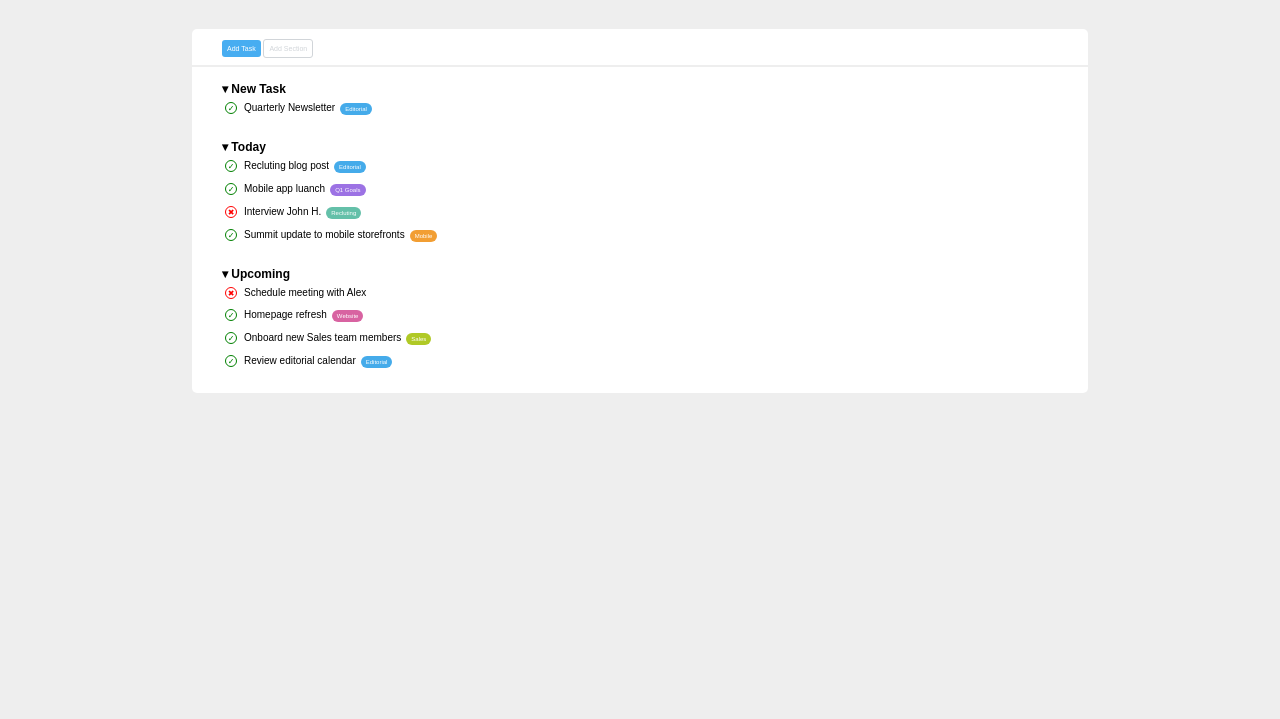
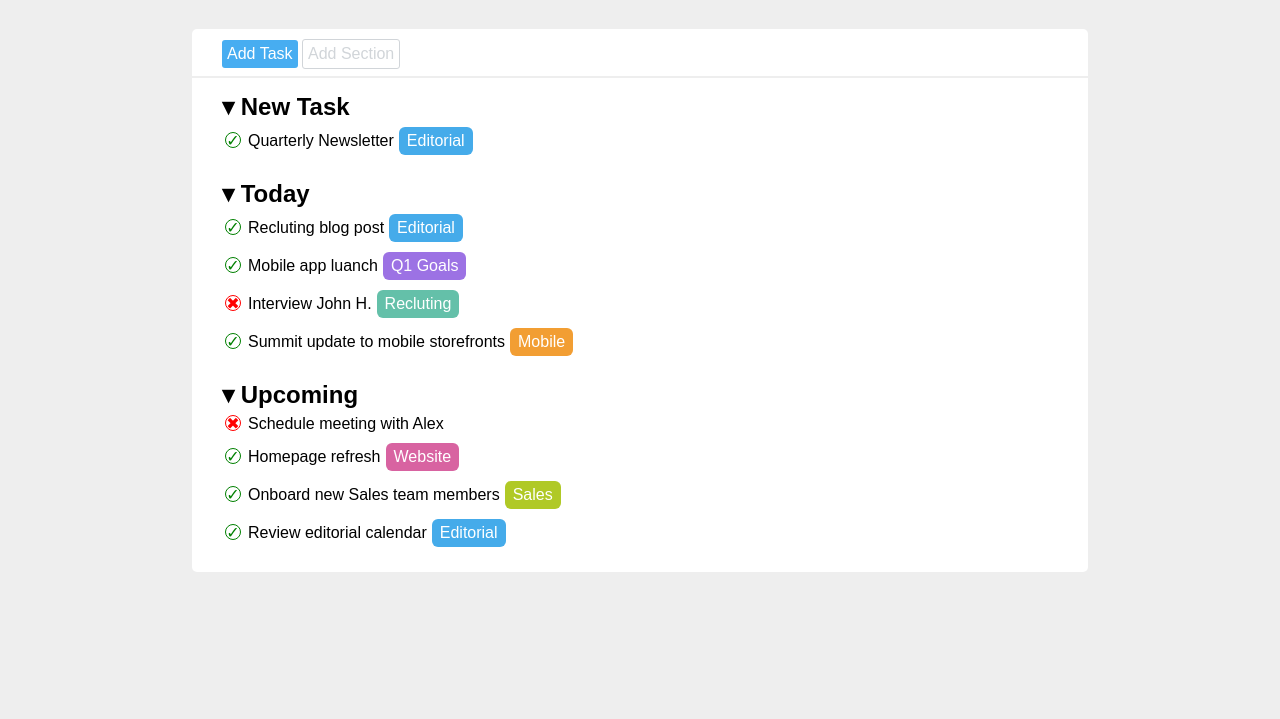
Before and after one commit to AntonioLoco/html-css-toboolist, a plain HTML site: page index.html in a window 1280 px wide. Shown: the part 81-800 px from the top of the page. Drawn offline with Linux system fonts and the light colour scheme.

Commit message:
Corrette le misure dei font in rem

```diff
--- a/css/style.css
+++ b/css/style.css
@@ -9,7 +9,7 @@
 body{
     font-family: Arial, Helvetica, sans-serif;
     background-color: #eeeeee;
-    font-size: 10px;
+    font-size: 1rem;
 }
 
 .container{
@@ -20,7 +20,7 @@ body{
 /* Titolo delle liste */
 .list-title{
     display: inline-block;
-    font-size: 12px;
+    font-size: 1.5rem;
     font-weight: 700;
     padding-bottom: 6px;
 }
@@ -28,12 +28,12 @@ body{
 /* Punto lista */
 .list-point{
     display: inline-block;
-    width: 12px;
-    height: 12px;
-    font-size: 8px;
+    width: 1rem;
+    height: 1rem;
+    font-size: 1rem;
     font-weight: 300;
     text-align: center;
-    line-height: 12px;
+    line-height: 1rem;
     border-radius: 50%;
     margin-left: 3px;
     margin-right: 7px;
@@ -53,8 +53,8 @@ body{
 .category{
     display: inline-block;
     color: #fff;
-    font-size: 6px;
-    padding: 3px 5px;
+    font-size: 1rem;
+    padding: 5px 8px;
     border-radius: 6px;
     margin-left: 5px;
 }
@@ -100,7 +100,7 @@ body{
 
 /* Nome logo */
 .logo span{
-    font-size: 35px;
+    font-size: 2rem;
     font-weight: 700;
     vertical-align: middle;
 }
@@ -119,7 +119,7 @@ body{
 }
 
 .container-button button{
-    font-size: 7px;
+    font-size: 1rem;
     padding: 5px;
     border-radius: 3px;
     border: none;
```
Also changed, not shown: index.html (+0 -1 lines).
